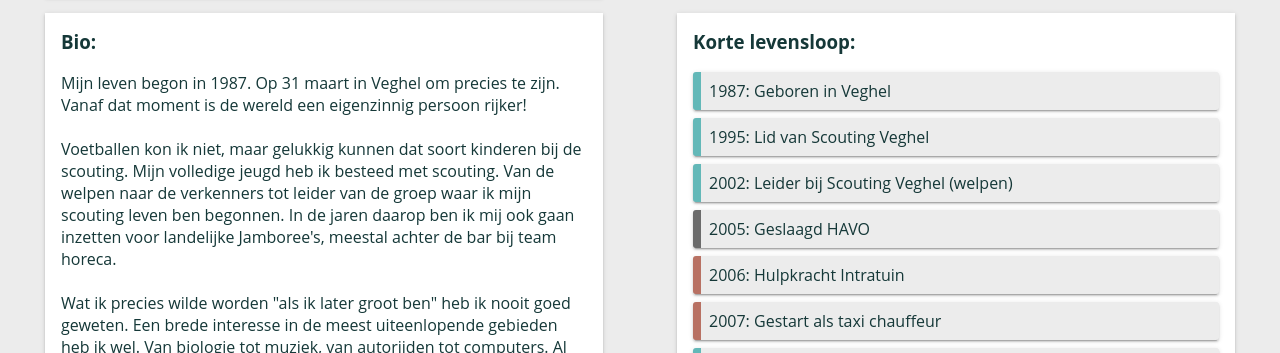
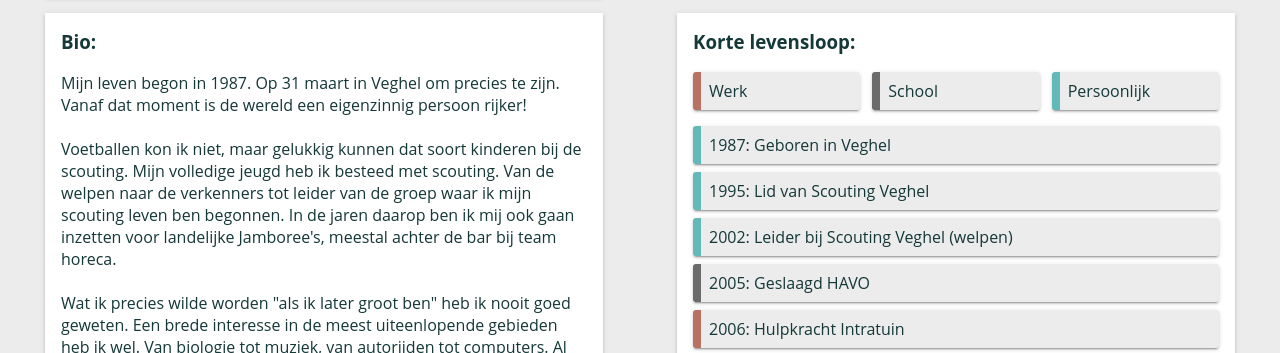
Before and after one commit to Brutusn/Website, a website: page vue.html in a window 1280 px wide. Shown: the part 439-792 px from the top of the page. Drawn offline with nearby package versions, Linux system fonts and the light colour scheme.

Commit message:
Made the levensloop dynamic

```diff
--- a/css/main.less
+++ b/css/main.less
@@ -27,24 +27,23 @@ article {
     .z-depth(2);
 }
 
-.lifeline {
-    //color: var(--light-text);
-
-    margin: @half 0;
+.ll-list-container li, .lifeline {
     padding: @half;
-
     border-radius: 3px;
-
     background-color: var(--lightgray);
-
     transition: all .5s ease;
-
     .z-depth(2);
 
     &:hover {
         background-color: var(--other-lightgray);
         border-left-width: @normal;
     }
+}
+
+.lifeline {
+    //color: var(--light-text);
+    margin: @half 0;
+
     &:first-of-type {
         margin-top: @normal;
     }
@@ -65,3 +64,33 @@ article {
     //background-color: var(--ll-school);
     border-left: @half solid var(--ll-school);
 }
+
+.highlight-personal > p:not(.ll-personal) {
+    opacity: .25;
+}
+.highlight-work > p:not(.ll-work) {
+    opacity: .25;
+}
+.highlight-school > p:not(.ll-school) {
+    opacity: .25;
+}
+
+
+
+.ll-list-container {
+    display: flex;
+    flex-flow: row nowrap;
+    justify-content: space-between;
+
+    padding: 0;
+    margin: 0;
+
+    list-style: none;
+
+    cursor: pointer;
+
+    & li {
+        flex-grow: 1;
+        max-width: ~"calc((100% / 3) - 0.5em)";
+    }
+}
--- a/js/vue-scripts.js
+++ b/js/vue-scripts.js
@@ -34,3 +34,34 @@ const links = new Vue({
     ]
   }
 });
+
+const llEvents = new Vue({
+    el: "#ll-events",
+    data: {
+        clName: "test",
+        timer: null
+    },
+    methods: {
+        highlight (cl, click) {
+            this.changeHighlight(`highlight-${cl}`);
+
+            if (click) {
+                this.removeHighlight(true, 2500);
+            }
+        },
+        changeHighlight (cl) {
+            this.clName = cl;
+        },
+        removeHighlight (timed, delay) {
+            if (timed) {
+                window.clearTimeout(this.timer);
+                this.timer = setTimeout(() => {
+                    this.changeHighlight("");
+                }, delay);
+            } else {
+                this.changeHighlight("");
+            }
+        }
+
+    }
+});
--- a/vue.html
+++ b/vue.html
@@ -60,6 +60,12 @@ Tijdens mijn werkzaamheden heb ik ruim kunnen ervaren hoe het is om in de back-e
             </section>
             <section class="card">
                 <h1 class="no-top-margin">Korte levensloop:</h1>
+                <span id="ll-events" v-bind:class="clName">
+                    <ul class="ll-list-container">
+                        <li v-on:click="highlight('work', true)" v-on:mouseenter="highlight('work')" v-on:mouseleave="removeHighlight()" class="ll-work">Werk</li>
+                        <li v-on:click="highlight('school', true)" v-on:mouseenter="highlight('school')" v-on:mouseleave="removeHighlight()"  class="ll-school">School</li>
+                        <li v-on:click="highlight('personal', true)" v-on:mouseenter="highlight('personal')" v-on:mouseleave="removeHighlight()"  class="ll-personal">Persoonlijk</li>
+                    </ul>
                     <p class="lifeline ll-personal">1987: Geboren in Veghel</p>
                     <p class="lifeline ll-personal">1995: Lid van Scouting Veghel</p>
                     <p class="lifeline ll-personal">2002: Leider bij Scouting Veghel (welpen)</p>
@@ -75,7 +81,9 @@ Tijdens mijn werkzaamheden heb ik ruim kunnen ervaren hoe het is om in de back-e
                     <p class="lifeline ll-school">2014: Afgestudeerd HBO ICT &amp; Media design</p>
                     <p class="lifeline ll-work">2014: In dienst bij PinkRoccade Local Government</p>
                     <p class="lifeline ll-school">2016: Cursus PostgreSQL</p>
+                    <p class="lifeline ll-personal">2016: Verhuisd naar Leiden</p>
                     <p class="lifeline ll-work">2017: In dienst bij Deverence</p>
+                </span>
             </section>
         </article>
     </main>
```
Also changed, not shown: css/css.min.css. Lines whose indentation alone changed are shown as unchanged.
